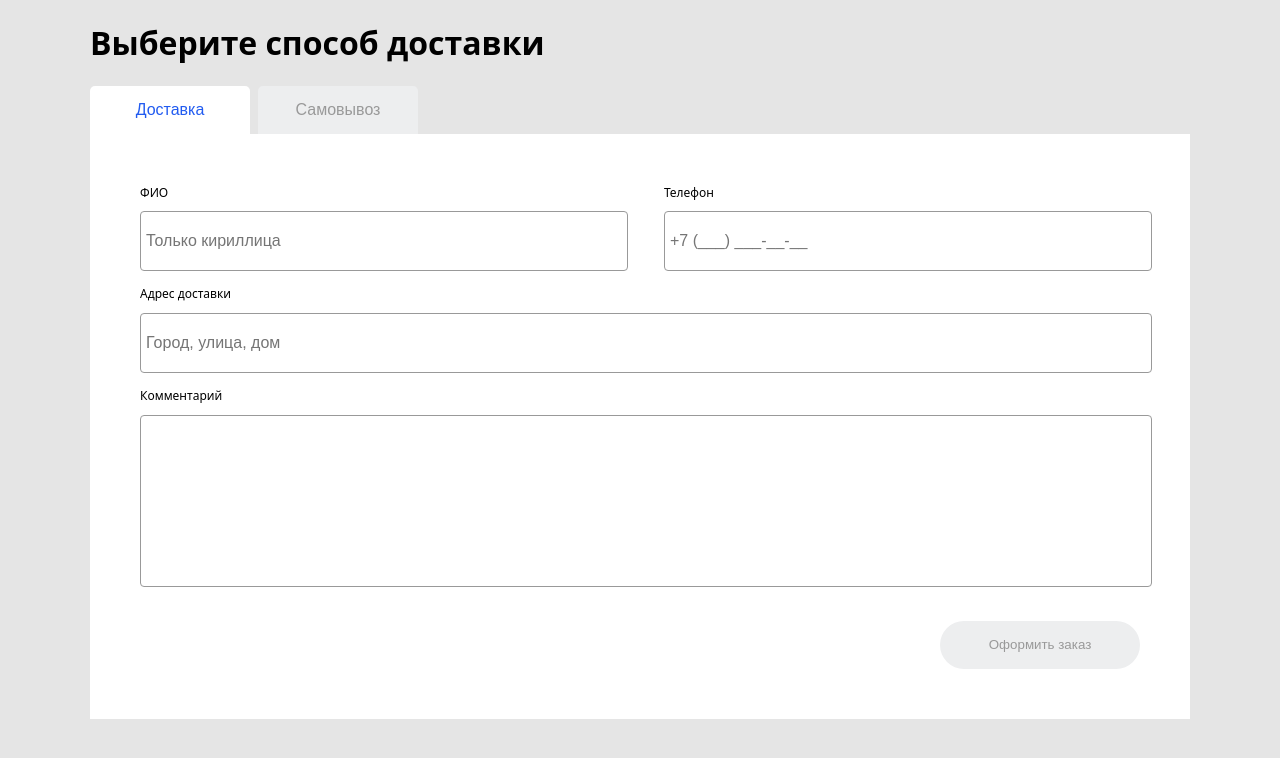
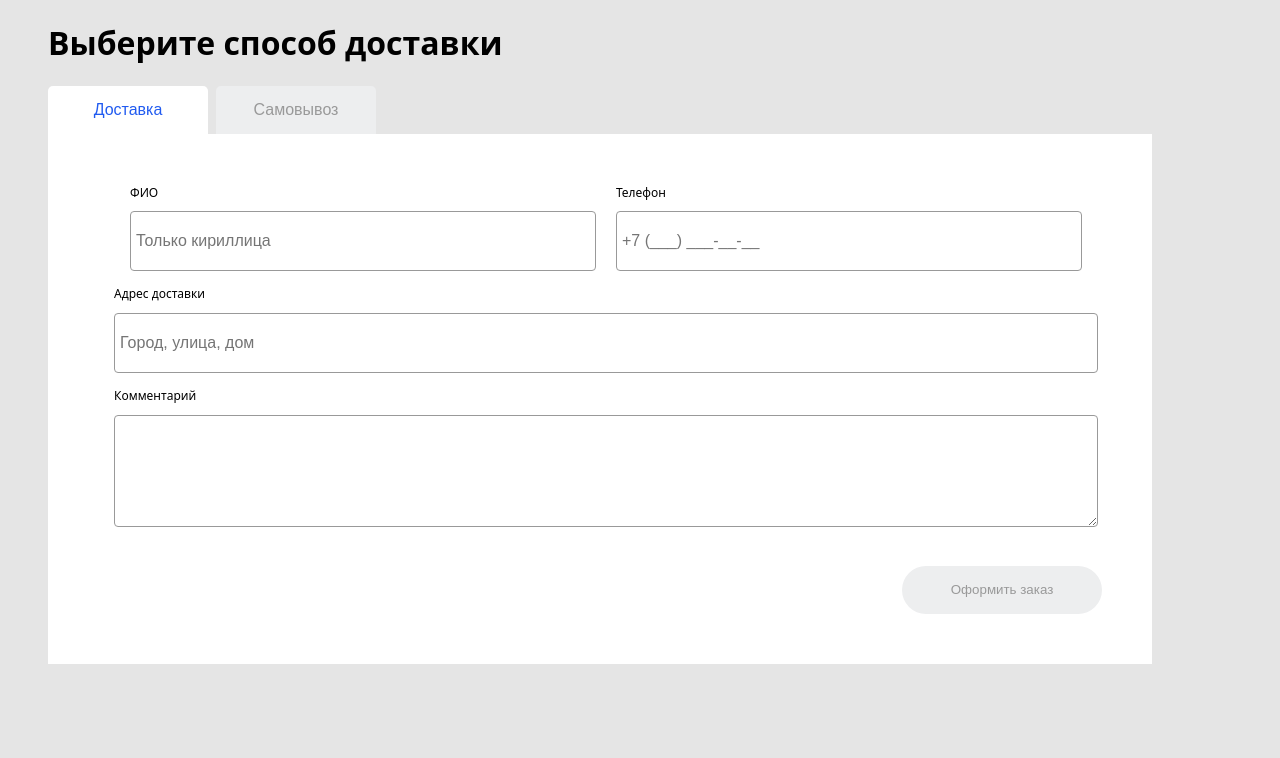
Before and after one commit to damshke/damshke.github.io, a React (Create React App) app: page / in a window 1280 px wide. Shown: the top 758 px of the page. Built offline with nearby package versions, Linux system fonts and the light colour scheme.

Commit message:
fixed adaptivity

```diff
--- a/src/App.css
+++ b/src/App.css
@@ -7,3 +7,16 @@ body {
   display: flex;
   justify-content: center;
 }
+
+@media (min-width: 320px) {
+  .App {
+    overflow-x: hidden;
+  }
+}
+
+div {
+  max-width: 1200px;
+  width: 100%;
+  padding: 0 16px;
+  box-sizing: border-box;
+}
--- a/src/components/Delivery.tsx
+++ b/src/components/Delivery.tsx
@@ -1,10 +1,6 @@
 import * as React from 'react';
 import { useState } from 'react';
 import '../styles/Delivery.css'
-
-// to do:
-// кастомизация сообщения об ошибке
-// адаптив
 
 interface Delivery {
     initials: string;
@@ -45,7 +41,7 @@ const Delivery: React.FC = () => {
         const value = event.target.value;
         setPhone(value);
 
-        const regex = /^(\+7|7|8)?[\s\-]?\(?[489][0-9]{2}\)?[\s\-]?[0-9]{3}[\s\-]?[0-9]{2}[\s\-]?[0-9]{2}$/ ;
+        const regex = /^(\+7|7|8)?[\s\-]?\(?[489][0-9]{2}\)?[\s\-]?[0-9]{3}[\s\-]?[0-9]{2}[\s\-]?[0-9]{2}$/;
         const isValid = regex.test(value);
         setPhoneValid(isValid);
         setPhoneError(isValid ? '' : 'Введите корректный номер телефона')
@@ -55,9 +51,8 @@ const Delivery: React.FC = () => {
         setAddress(event.target.value);
     };
 
-    const handleCommentChange = (event: React.ChangeEvent<HTMLInputElement>) => {
+    const handleCommentChange = (event: React.ChangeEvent<HTMLTextAreaElement>) => {
         setComment(event.target.value);
-
     };
 
     const handleSubmit = () => {
@@ -128,11 +123,11 @@ const Delivery: React.FC = () => {
             </div>
             <div>
                 <label>Комментарий</label>
-                <input
-                    type="text"
+                <textarea
                     className="comment"
                     value={comment}
-                    onChange={handleCommentChange} />
+                    onChange={handleCommentChange}
+                />
                 {commentValid ? null : <span className="error">{commentError}</span>}
             </div>
             <button className={initials === '' || phone === '' || address === '' || comment === '' ? 'enter-disabled' : 'enter'} onClick={handleSubmit}>Оформить заказ</button>
--- a/src/components/Pickup.tsx
+++ b/src/components/Pickup.tsx
@@ -14,13 +14,30 @@ interface PickupProps {
 const Pickup: React.FC<PickupProps> = ({ points }) => {
 
   const [selectedPoint, setSelectedPoint] = useState<string>(points[0]);
+  const [mapSize, setMapSize] = useState({ width: '100%', height: '320px' });
+
+  useEffect(() => {
+    const handleResize = () => {
+      const screenWidth = window.innerWidth;
+      const newWidth = screenWidth >= 1200 ? '952px' : '100%';
+      const newHeight = screenWidth >= 320 ? '320px' : '100%';
+      setMapSize({ width: newWidth, height: newHeight });
+    };
+
+    handleResize();
+
+    window.addEventListener('resize', handleResize);
+    return () => {
+      window.removeEventListener('resize', handleResize);
+    };
+  }, []);
 
   const handlePointSelection = (event: React.ChangeEvent<HTMLInputElement>) => {
     setSelectedPoint(event.target.value);
   };
 
   return (
-    <div>
+    <form>
       <div className='radio-buttons'>
         {points.map((point) => (
           <label key={point} className={`radio-label ${selectedPoint === point ? 'selected' : ''}`}>
@@ -36,7 +53,7 @@ const Pickup: React.FC<PickupProps> = ({ points }) => {
       </div>
       <div>
         <YMaps>
-          <Map defaultState={{ center: [55.997, 37.216], zoom: 15 }} options={{ suppressMapOpenBlock: true }} height="560px" width="952px">
+          <Map defaultState={{ center: [55.997, 37.216], zoom: 15 }} options={{ suppressMapOpenBlock: true }} style={{ width: mapSize.width, height: mapSize.height }}>
             <Placemark
               geometry={[55.997035, 37.216751]}
               options={{
@@ -59,7 +76,7 @@ const Pickup: React.FC<PickupProps> = ({ points }) => {
         </YMaps>
       </div>
       <button className="enter">Оформить заказ</button>
-    </div>
+    </form>
   );
 };
 
--- a/src/styles/Delivery.css
+++ b/src/styles/Delivery.css
@@ -1,3 +1,10 @@
+form {
+    display: flex;
+    flex-direction: column;
+    height: auto;
+    grid-row: inherit;
+  }
+
 .section {
     display: grid;
     grid-template-columns: repeat(2, auto);
@@ -15,7 +22,6 @@ label {
 }
 
 input[type="text"].address,
-input[type="text"].comment,
 input[type="text"].phone,
 input[type="text"].initials {
     font-size: 16px;
@@ -34,11 +40,27 @@ input[type="text"].initials {
     width: 100%;
 }
 
-input[type="text"].comment {
-    height: 160px;
+input[type="text"]:focus {
+    border: 1px solid #222222;
 }
 
-input[type="text"]:focus {
+textarea.comment {
+    font-size: 16px;
+    font-weight: 400;
+    padding: 5px;
+    margin-bottom: 10px;
+    margin-top: 10px;
+    border-radius: 4px;
+    border: 1px solid #999999;
+    width: 100%;
+    resize: vertical;
+    /* Allow vertical resizing of textarea */
+    min-height: 100px;
+    /* Set minimum height */
+}
+
+
+textarea.comment:focus {
     border: 1px solid #222222;
 }
 
@@ -49,10 +71,9 @@ input[type="text"]:focus {
     height: 48px;
     color: #FFFFFF;
     margin-top: 24px;
-    position: sticky;
-    left: 77%;
     border: none;
     box-shadow: none;
+    align-self: flex-end;
 }
 
 .enter:hover {
@@ -66,10 +87,9 @@ input[type="text"]:focus {
     height: 48px;
     color: #999999;
     margin-top: 24px;
-    position: sticky;
-    left: 77%;
     border: none;
     box-shadow: none;
+    align-self: flex-end;
 }
 
 .error {
@@ -78,18 +98,3 @@ input[type="text"]:focus {
     margin-top: -8px;
     margin-bottom: 8px;
 }
-
-/* .input-wrapper {
-    position: relative;
-}
-
-.input.error  {
-    background-image: '../../public/alert.png';
-    background-repeat: no-repeat;
-    background-position: right center;
-    background-size: 20px;
-    color: red;
-    font-size: 12px;
-    margin-top: -8px;
-    margin-bottom: 8px;
-  } */
--- a/src/styles/Pickup.css
+++ b/src/styles/Pickup.css
@@ -1,3 +1,8 @@
+form {
+  height: auto;
+  grid-row: inherit;
+}
+
 .radio-label {
   font-size: 16px;
   font-weight: 400;
@@ -19,3 +24,8 @@
   display: flex;
   flex-wrap: wrap;
 }
+
+.map-container {
+  position: relative;
+  max-width: 952px;
+}
--- a/src/styles/Tabs.css
+++ b/src/styles/Tabs.css
@@ -30,14 +30,4 @@ nav {
 .container {
     background-color: #FFFFFF;
     padding: 50px;
-    width: 1000px;
-    grid-row: inherit;
 }
-
-/* @media (min-width: 1200px) {
-    div {
-        display: flex;
-        justify-content: center;
-        display: flex;
-    }
-} */
```
